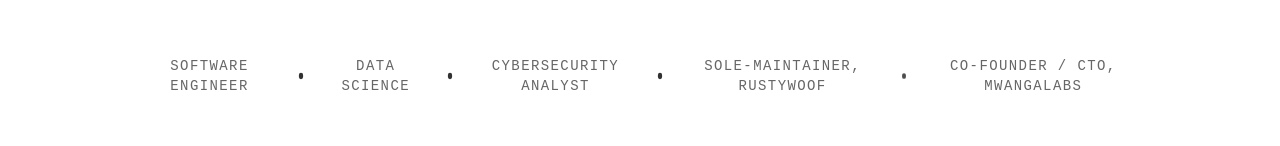
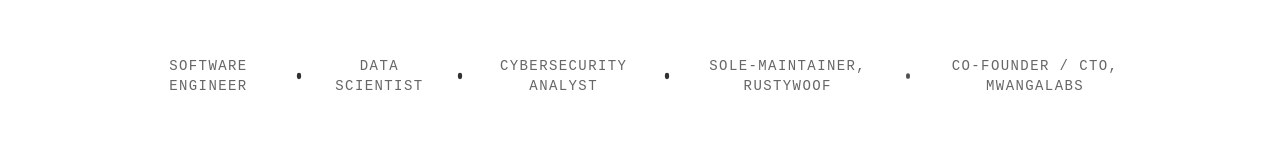
Before and after one commit to ianramy/ianramy.github.io, a Next.js app: page /#/ in a window 1280 px wide. Before the commit this address led to /#/projects. Shown: the part 541-687 px from the top of the page. Built offline with nearby package versions, Linux system fonts and the light colour scheme.

Commit message:
fix:refactor typing error

```diff
--- a/src/components/sections/Hero.tsx
+++ b/src/components/sections/Hero.tsx
@@ -85,7 +85,7 @@
 						transition={{ duration: 3, repeat: Infinity, ease: "linear" }}
 						className="hidden md:block w-1.5 h-1.5 bg-(--color-accent) rounded-full"
 					/>
-					<p>Data Science</p>
+					<p>Data Scientist</p>
 
 					<motion.span
 						initial={{ scale: 0.8, opacity: 0.5 }}
```
